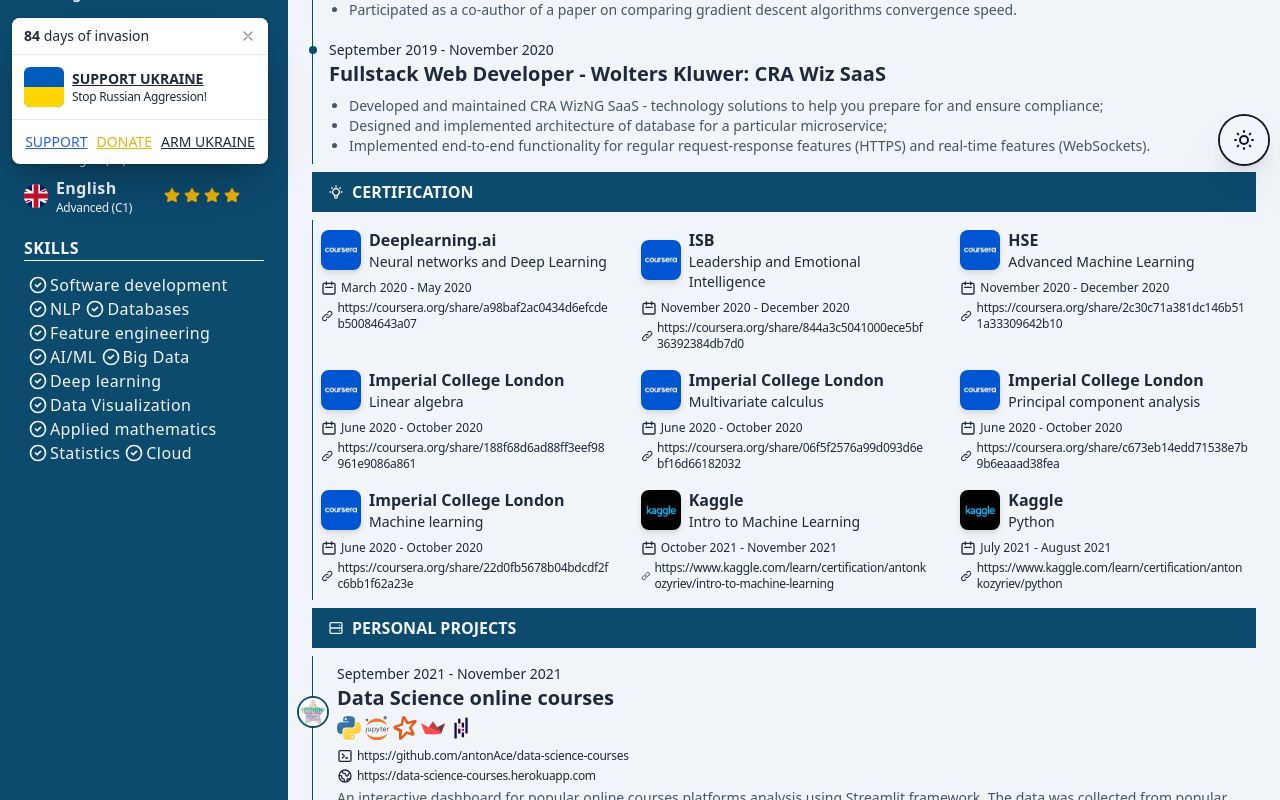
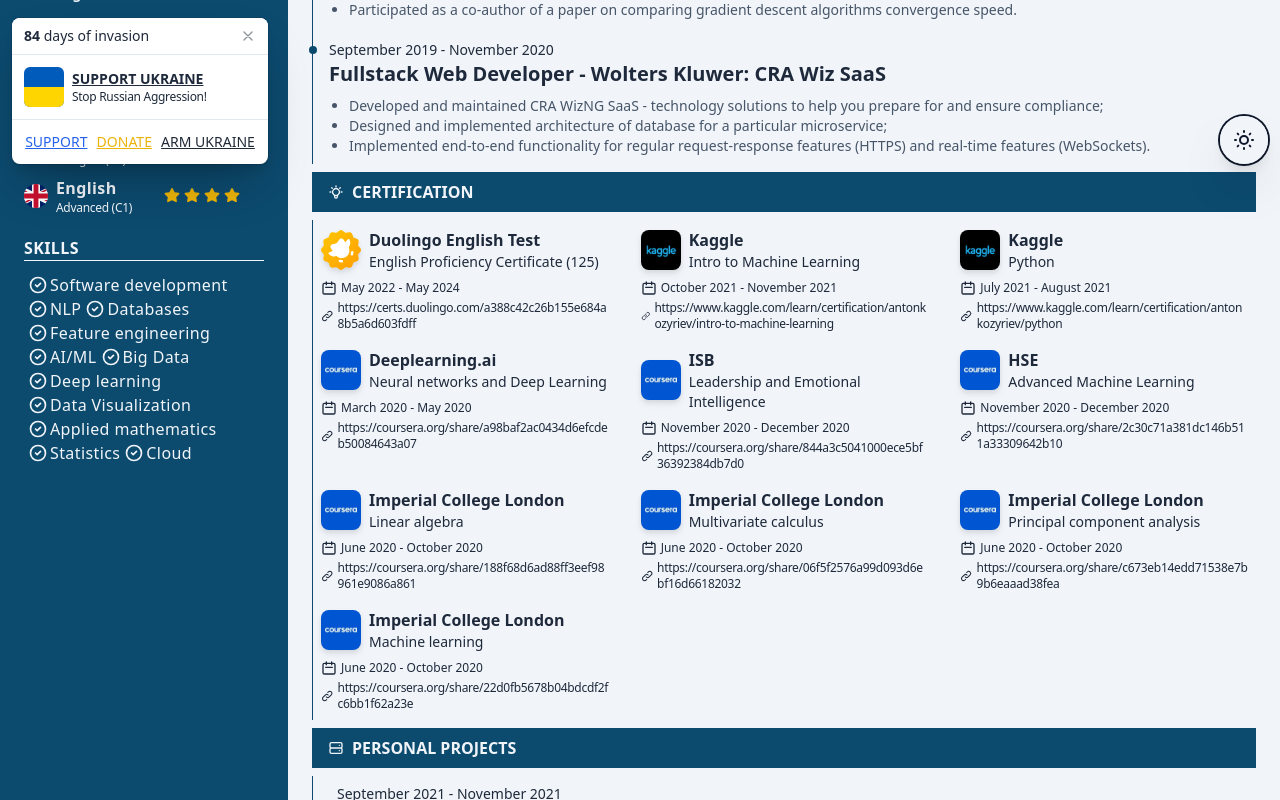
Before and after one commit to kaydotdev/antonkozyriev.me, a React (Create React App) app: page / in a window 1280 px wide. Shown: the part 624-1424 px from the top of the page. Built offline with nearby package versions, Linux system fonts and the light colour scheme.

Commit message:
feat: add duolingo english test to the certification section

```diff
--- a/src/App.tsx
+++ b/src/App.tsx
@@ -17,6 +17,7 @@
 
 import CourseraLogo from './static/accreditation/coursera_logo.jpg';
 import KaggleLogo from './static/accreditation/kaggle_logo.png';
+import DuolingoLogo from './static/accreditation/duolingo_logo.svg';
 
 import CoolEnginnerLogo from './static/projects/coolengineer_logo.png';
 import DashboardLogo from './static/projects/dashboard_logo.png';
@@ -75,6 +76,27 @@
 
   const certificationSection: CertificationBadgeProps[] = [
     {
+      logoSrc: DuolingoLogo,
+      name: "English Proficiency Certificate (125)",
+      institution: "Duolingo English Test",
+      timestamp: "May 2022 - May 2024",
+      href: "https://certs.duolingo.com/a388c42c26b155e684a8b5a6d603fdff"
+    },
+    {
+      logoSrc: KaggleLogo,
+      name: "Intro to Machine Learning",
+      institution: "Kaggle",
+      timestamp: "October 2021 - November 2021",
+      href: "https://www.kaggle.com/learn/certification/antonkozyriev/intro-to-machine-learning"
+    },
+    {
+      logoSrc: KaggleLogo,
+      name: "Python",
+      institution: "Kaggle",
+      timestamp: "July 2021 - August 2021",
+      href: "https://www.kaggle.com/learn/certification/antonkozyriev/python"
+    },
+    {
       logoSrc: CourseraLogo,
       name: "Neural networks and Deep Learning",
       institution: "Deeplearning.ai",
@@ -122,20 +144,6 @@
       institution: "Imperial College London",
       timestamp: "June 2020 - October 2020",
       href: "https://coursera.org/share/22d0fb5678b04bdcdf2fc6bb1f62a23e"
-    },
-    {
-      logoSrc: KaggleLogo,
-      name: "Intro to Machine Learning",
-      institution: "Kaggle",
-      timestamp: "October 2021 - November 2021",
-      href: "https://www.kaggle.com/learn/certification/antonkozyriev/intro-to-machine-learning"
-    },
-    {
-      logoSrc: KaggleLogo,
-      name: "Python",
-      institution: "Kaggle",
-      timestamp: "July 2021 - August 2021",
-      href: "https://www.kaggle.com/learn/certification/antonkozyriev/python"
     }
   ];
 
```
Also changed, not shown: src/static/accreditation/duolingo_logo.svg (added).
